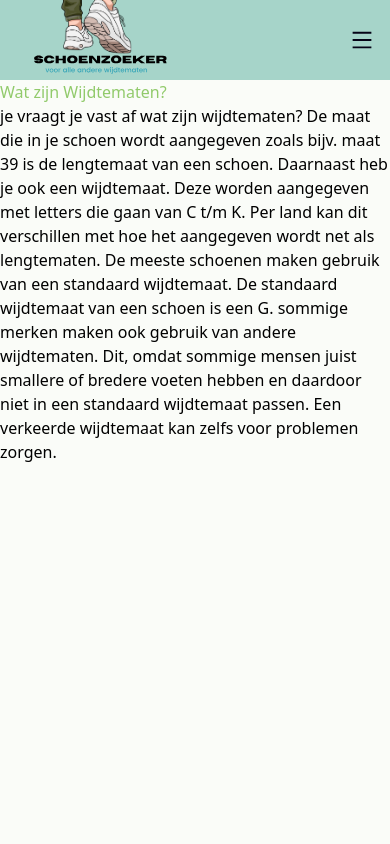
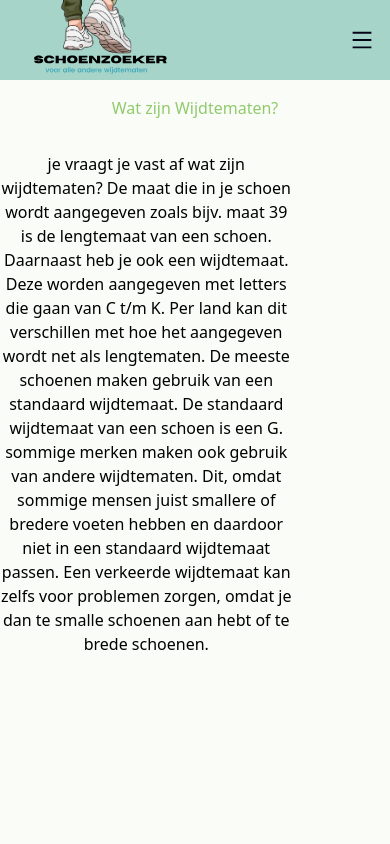
Before and after one commit to 97016086/de-schoenzoeker, a React (Create React App) app: page /wijdtematen in a window 390 px wide. Shown: the top 844 px of the page. Built offline with nearby package versions, Linux system fonts and the light colour scheme.

Commit message:
changed the lay-out for mobile for these pages.

```diff
--- a/src/pages/schoenzoeker.jsx
+++ b/src/pages/schoenzoeker.jsx
@@ -57,11 +57,11 @@ const ShoeSearch = () => {
       <Navbar />
       <div className="	bg-[#fafcf8] flex min-h-screen">
         <div className="min-w-56 md:min-w-72 lg:min-w-96 bg-[#91ca6b] max-h-full overflow-auto ">
-          <div className="relative py-2 "></div>
+          <div className="relative py-2 ">
             <input
               type="text"
               placeholder="zoeken"
-            className="bg-[#46762675] rounded text-white outline-none  px-1 m-4 md:mx-8"
+              className="bg-[#46762675] rounded text-white outline-none   px-1 m-4 md:mx-8"
               value={query}
               onChange={(e) => setQuery(e.target.value)}
               onKeyDown={(e) => {
@@ -73,8 +73,9 @@ const ShoeSearch = () => {
             ></input>
             <IoIosSearch
               onClick={handleSearch}
-            className="absolute  mx-44  md:mx-48 cursor-pointer text-white"
+              className="absolute left-2 top-7 	mx-44  md:mx-48 cursor-pointer text-white"
             />
+          </div>
 
           <BrandFilter
             brands={brands}
@@ -108,10 +109,10 @@ const ShoeSearch = () => {
             Zoeken
           </button>
         </div>
-        <div className="text-center">
+        <div className="flex flex-col">
           <p className="font-display">
-            <span className="font-semibold font-display">Let op!</span> Niet
-            alle merken die weergegeven worden op deze website hebben alle
+            <span className="font-semibold font-display px-1">Let op!</span>
+            Niet alle merken die weergegeven worden op deze website hebben alle
             wijdtematen.
           </p>
           <ShoeResults shoes={results} />
--- a/src/pages/wijdtematen.jsx
+++ b/src/pages/wijdtematen.jsx
@@ -7,19 +7,24 @@ function WijdteMaten() {
     <>
       <Navbar />
       <div className="bg-[#fafcf8] flex flex-col  min-h-screen">
-        <h1 className="text-[#91ca6b]"> Wat zijn Wijdtematen?</h1>
-        <p>
-          je vraagt je vast af wat zijn wijdtematen? De maat die in je schoen
-          wordt aangegeven zoals bijv. maat 39 is de lengtemaat van een schoen.
-          Daarnaast heb je ook een wijdtemaat. Deze worden aangegeven met
-          letters die gaan van C t/m K. Per land kan dit verschillen met hoe het
-          aangegeven wordt net als lengtematen. De meeste schoenen maken gebruik
-          van een standaard wijdtemaat. De standaard wijdtemaat van een schoen
-          is een G. sommige merken maken ook gebruik van andere wijdtematen.
-          Dit, omdat sommige mensen juist smallere of bredere voeten hebben en
-          daardoor niet in een standaard wijdtemaat passen. Een verkeerde
-          wijdtemaat kan zelfs voor problemen zorgen.
-        </p>
+        <h1 className="text-[#91ca6b] md:text-left text-center m-4">
+          Wat zijn Wijdtematen?
+        </h1>
+        <div>
+          <p className="w-3/4 text-center md:text-left md:mx-4 mt-4 ">
+            je vraagt je vast af wat zijn wijdtematen? De maat die in je schoen
+            wordt aangegeven zoals bijv. maat 39 is de lengtemaat van een
+            schoen. Daarnaast heb je ook een wijdtemaat. Deze worden aangegeven
+            met letters die gaan van C t/m K. Per land kan dit verschillen met
+            hoe het aangegeven wordt net als lengtematen. De meeste schoenen
+            maken gebruik van een standaard wijdtemaat. De standaard wijdtemaat
+            van een schoen is een G. sommige merken maken ook gebruik van andere
+            wijdtematen. Dit, omdat sommige mensen juist smallere of bredere
+            voeten hebben en daardoor niet in een standaard wijdtemaat passen.
+            Een verkeerde wijdtemaat kan zelfs voor problemen zorgen, omdat je
+            dan te smalle schoenen aan hebt of te brede schoenen.
+          </p>
+        </div>
       </div>
       <Footer />
     </>
```
Lines whose indentation alone changed are shown as unchanged.
